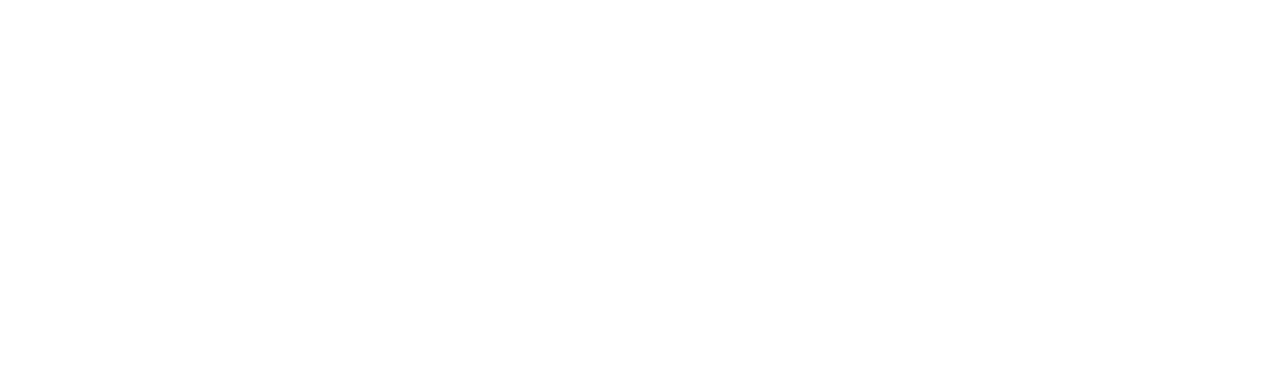
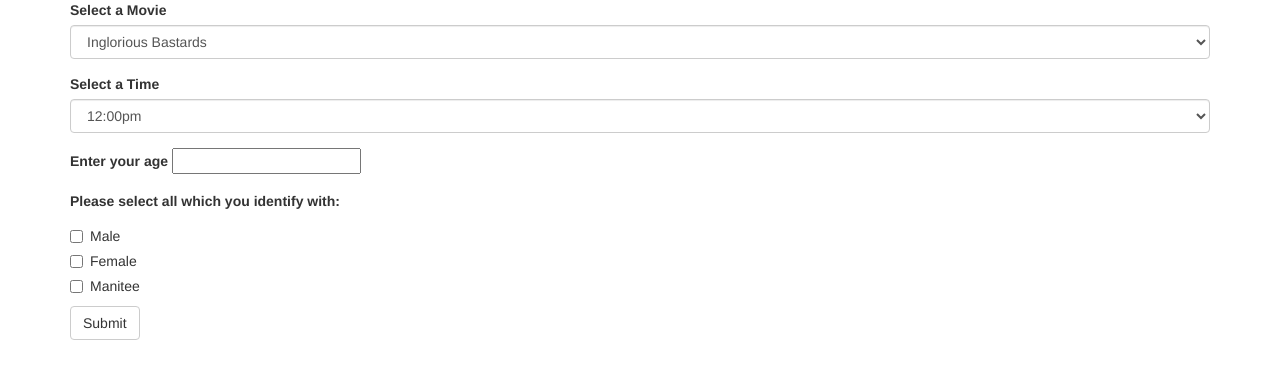
Before and after one commit to Rosanio/movie_tickets, a plain HTML site: page index.html in a window 1280 px wide. Drawn offline with Linux system fonts and the light colour scheme.

Commit message:
Add content to index.html.

```diff
--- a/index.html
+++ b/index.html
@@ -8,7 +8,51 @@
     <script src="js/bootstrap.min.js"></script>
     <script src ="js/scripts.js"></script>
 </head>
-<body>
-
+<body class="container">
+  <form>
+    <div class="form-group">
+      <label for="movie">Select a Movie</label>
+      <select class="form-control" id="movie">
+        <option value="ing">Inglorious Bastards</option>
+        <option value="joy">Joy</option>
+        <option value="rev">The Revenant</option>
+        <option value="spot">Spotlight</option>
+        <option value="grand">Grand Budapest Hotel</option>
+        <option value="city">City Lights</option>
+      </select>
+    </div>
+    <div class="form-group">
+      <label for="time">Select a Time</label>
+      <select class="form-control" id="time">
+        <option value="1">12:00pm</option>
+        <option value="2">2:20pm</option>
+        <option value="3">3:45pm</option>
+        <option value="4">5:10pm</option>
+        <option value="5">6:50pm</option>
+        <option value="6">9:25pm</option>
+      </select>
+    </div>
+    <div class="form-group">
+      <label for="age">Enter your age</label>
+      <input type="number" id="age">
+    </div>
+    <label>Please select all which you identify with:</label>
+    <div class="checkbox">
+      <label>
+        <input type="checkbox" value="">Male
+      </label>
+    </div>
+    <div class="checkbox">
+      <label>
+        <input type="checkbox" value="">Female
+      </label>
+    </div>
+    <div class="checkbox">
+      <label>
+        <input type="checkbox" value="manitee">Manitee
+      </label>
+    </div>
+    <button type="submit" class="btn btn-default">Submit</button>
+  </form>
 </body>
 </html>
--- a/js/scripts.js
+++ b/js/scripts.js
@@ -7,13 +7,13 @@ function Ticket(movie, time, age, species) {
 
 Ticket.prototype.price = function() {
   var price = 9;
-  var theaterMovies = ["Spotlight", "Sisters", "Carol", "Joy", "The Revenant"];
+  var theaterMovies = ["joy", "rev", "spot"];
   for (var i = 0; i < theaterMovies.length; i++) {
     if (this.movie === theaterMovies[i]) {
       price += 1;
     }
   }
-  if (this.time <= 4) {
+  if (this.time < 4) {
     price -= 1;
   }
   if (this.age <= 10 || this.age >= 65) {
@@ -24,3 +24,7 @@ Ticket.prototype.price = function() {
   }
   return price;
 }
+
+$(document).ready(function() {
+
+});
```
